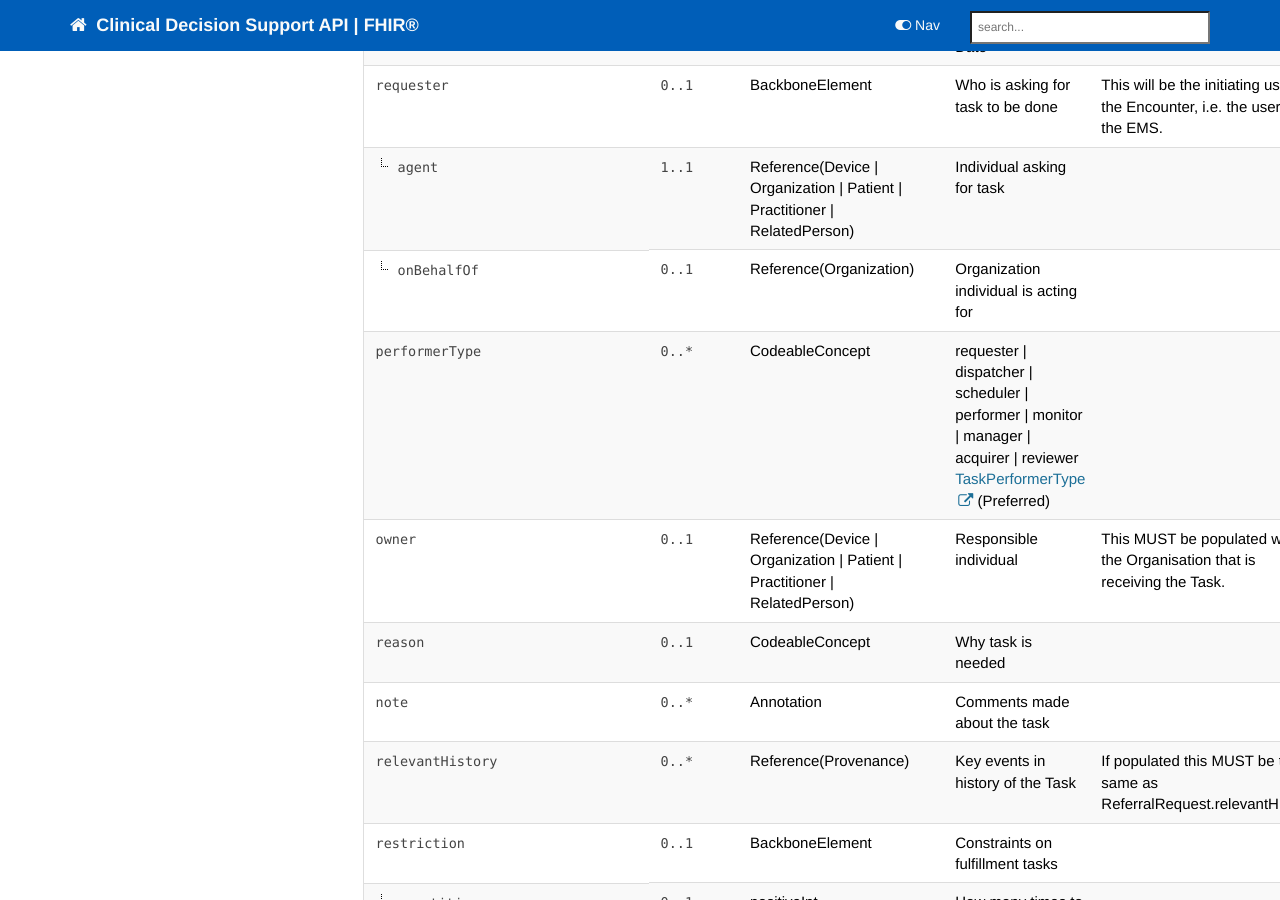
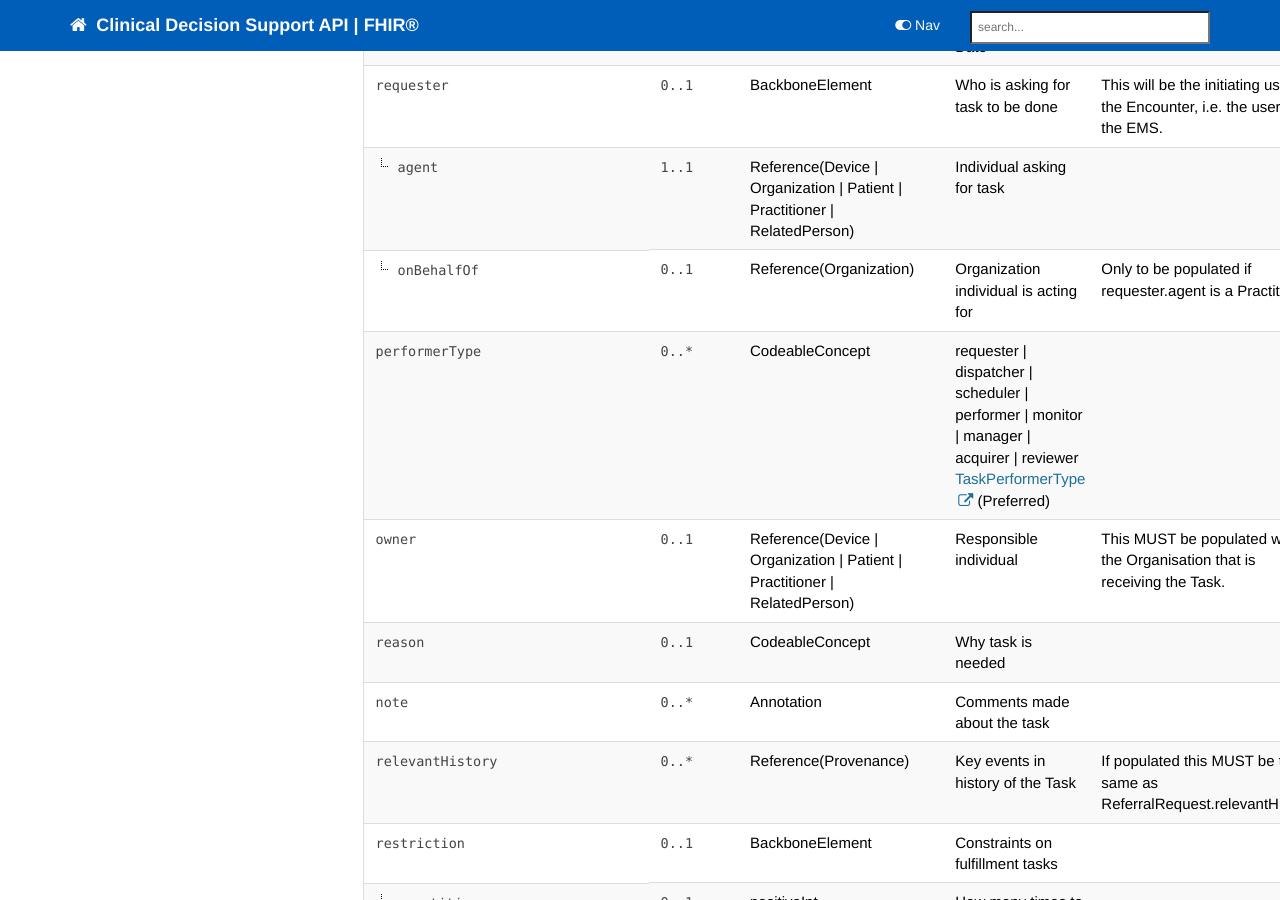
Before and after one commit to nhsconnect/FHIR-CDS, a Jekyll site: the page built from pages/explore/api_task.md, in a window 1280 px wide and 900 px high, scrolled down 2566 px. Built offline with Jekyll 4.4.1, drawn with Linux system fonts in a browser that asks for light colours; nearby versions of some CDN libraries; comment, search, counter and statistics services are not loaded.

Commit message:
OnBehalfOf updated
OnBehalfOf guidance entered as "Only to be populated if requester.agent is a Practitioner."

```diff
--- a/pages/explore/api_task.md
+++ b/pages/explore/api_task.md
@@ -255,7 +255,7 @@ Detailed implementation guidance for an `Task` resource in the CDS context is gi
     <td><code>0..1</code></td>
     <td>Reference(Organization)</td>
     <td>Organization individual is acting for</td>
-<td></td>
+<td>Only to be populated if requester.agent is a Practitioner.</td>
 </tr>
 <tr>
   <td><code>performerType</code></td>
```
